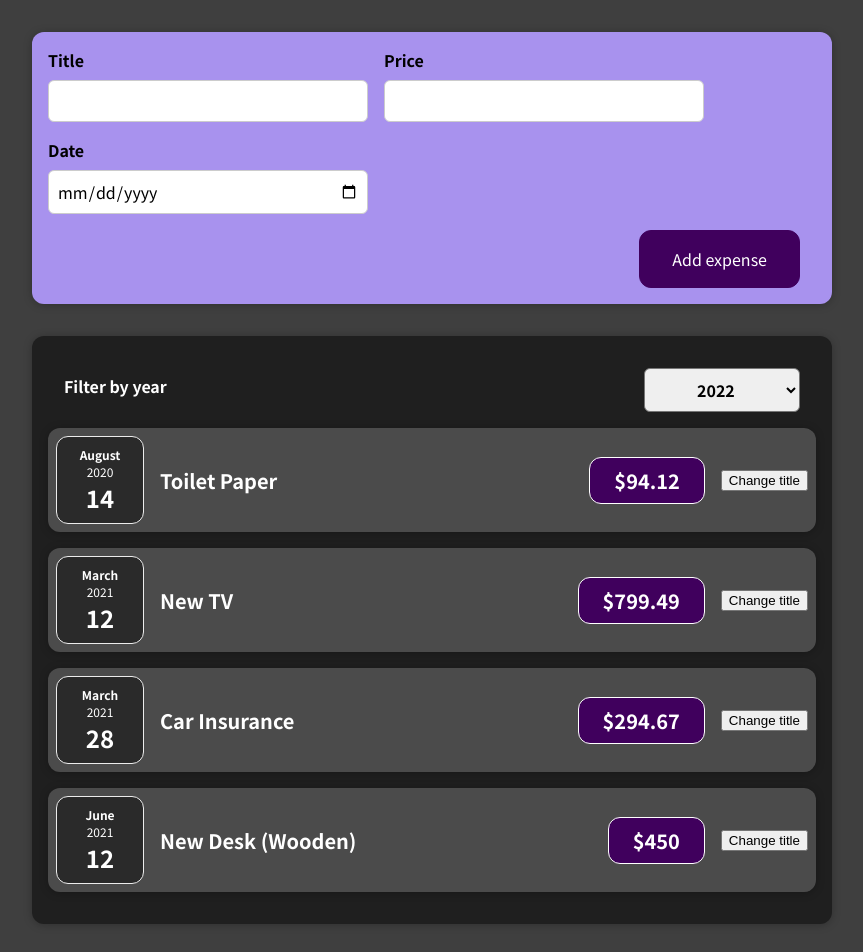
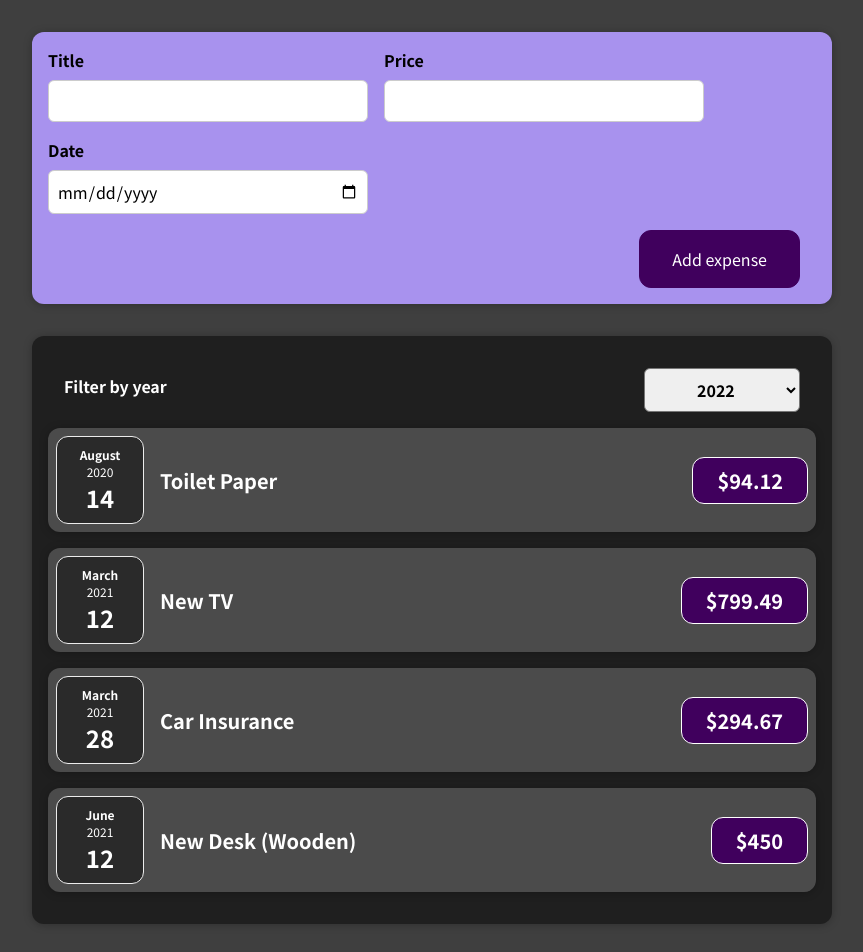
Before and after one commit to alexyatsik/react-learing, a React (Create React App) app: page / in a window 1280 px wide. Shown: the top 952 px of the page, without its empty margins (208-1071 px from the left). Built offline with nearby package versions, Linux system fonts and the light colour scheme.

Commit message:
add dynamic data output, add adding of new item from new input

```diff
--- a/src/App.js
+++ b/src/App.js
@@ -1,8 +1,8 @@
 import {Expenses} from "./components/Expenses/Expenses";
 import {NewExpense} from "./components/NewExpense/NewExpense";
+import {useState} from "react";
 
-function App() {
-  const expenses = [
+const INITIAL_EXPENSES = [
   {
     id: 'e1',
     title: 'Toilet Paper',
@@ -24,8 +24,13 @@ function App() {
   },
 ];
 
+function App() {
+  const [expenses, setExpenses] = useState(INITIAL_EXPENSES);
+
   const addNewExpenseHandler = (newExpense) => {
-    console.log(newExpense);
+    setExpenses(prevState => {
+      return [newExpense, ...prevState];
+    });
   }
 
   return (
--- a/src/components/Expenses/ExpenseItem.js
+++ b/src/components/Expenses/ExpenseItem.js
@@ -1,20 +1,14 @@
 import {Card} from "../UI/Card";
 import { ExpenseDate } from "./ExpenseDate";
 import "./ExpenseItem.css";
-import {useState} from "react";
 
 function ExpenseItem(props) {
-  const [title, setTitle] = useState(props.title);
-  const changeTitleHandler = () => {
-    setTitle('Updated!');
-  };
   return (
     <Card className="expense-item">
       <ExpenseDate  date={props.date} />
       <div className="expense-item__description">
-        <h2>{title}</h2>
+        <h2>{props.title}</h2>
         <span className="expense-item__price">${props.amount}</span>
-        <button onClick={changeTitleHandler}>Change title</button>
       </div>
     </Card>
   );
--- a/src/components/Expenses/Expenses.js
+++ b/src/components/Expenses/Expenses.js
@@ -13,26 +13,14 @@ function Expenses(props) {
     <div>
       <Card className="expenses">
         <ExpensesFilter selectedYear={selectedYear} getSelectedYear={getSelectedYearHandler}/>
-        <ExpenseItem
-          title={props.data[0].title}
-          amount={props.data[0].amount}
-          date={props.data[0].date}
-        />
-        <ExpenseItem
-          title={props.data[1].title}
-          amount={props.data[1].amount}
-          date={props.data[1].date}
-        />
-        <ExpenseItem
-          title={props.data[2].title}
-          amount={props.data[2].amount}
-          date={props.data[2].date}
-        />
-        <ExpenseItem
-          title={props.data[3].title}
-          amount={props.data[3].amount}
-          date={props.data[3].date}
-        />
+        {
+          props.data.map(expense =>
+            <ExpenseItem
+              title={expense.title}
+              amount={expense.amount}
+              date={expense.date}
+            />)
+        }
       </Card>
     </div>
   );
--- a/src/components/NewExpense/ExpenseForm.js
+++ b/src/components/NewExpense/ExpenseForm.js
@@ -21,7 +21,7 @@ const ExpenseForm = (props) => {
     const expenseData = {
       title: titleInput,
       date: new Date(dateInput),
-      price: priceInput
+      amount: priceInput
     }
     props.onSubmitForm(expenseData);
 
@@ -43,7 +43,7 @@ const ExpenseForm = (props) => {
         </div>
         <div className="new-expense__control">
           <label>Date</label>
-          <input type="date" value={dateInput} min="2019-01-01" max="2021-12-31" onChange={dateChangeHandler} />
+          <input type="date" value={dateInput} min="2019-01-01" max="2023-12-31" onChange={dateChangeHandler} />
         </div>
       </div>
       <div className="new-expense__actions">
```
Lines whose indentation alone changed are shown as unchanged.
